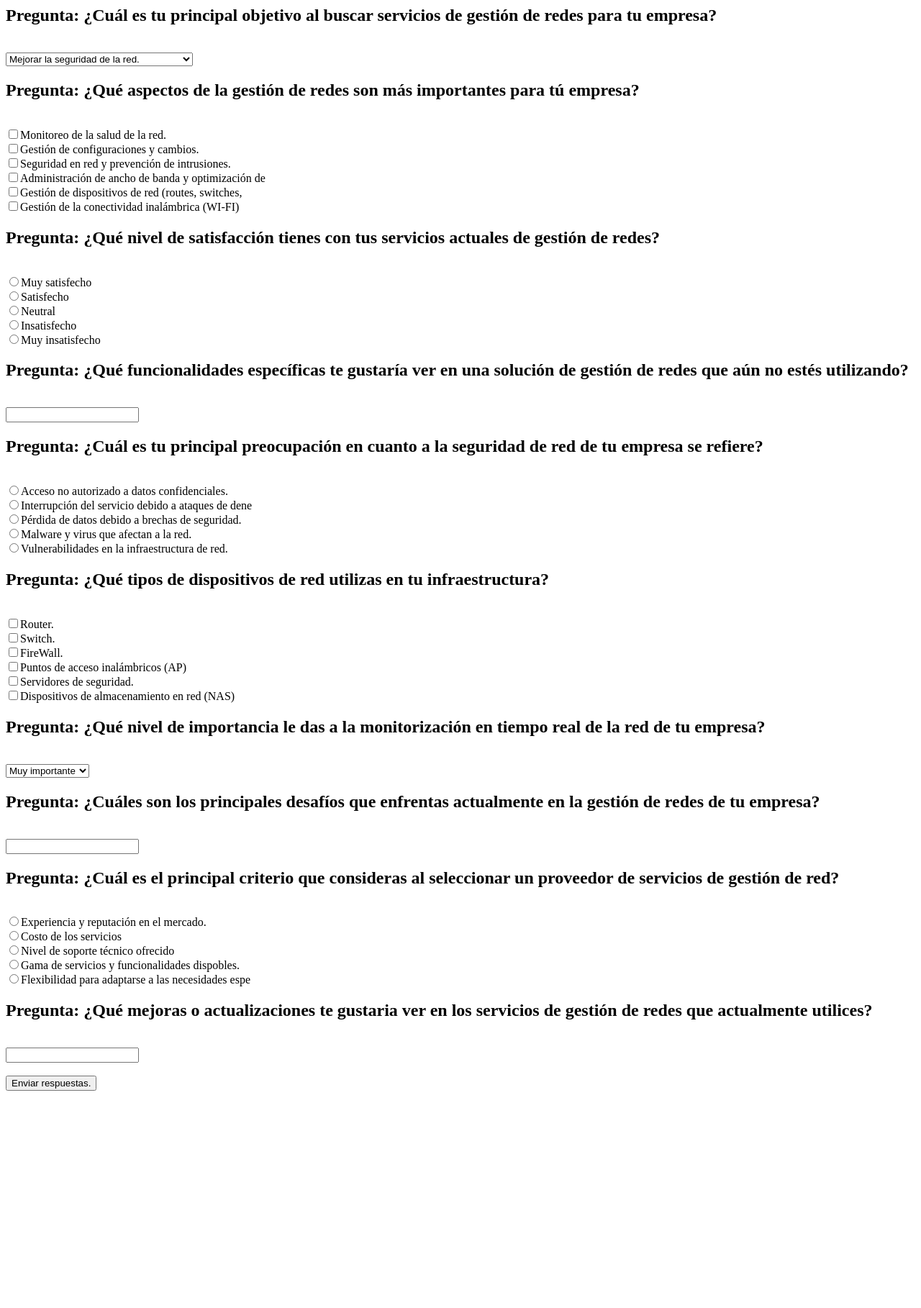
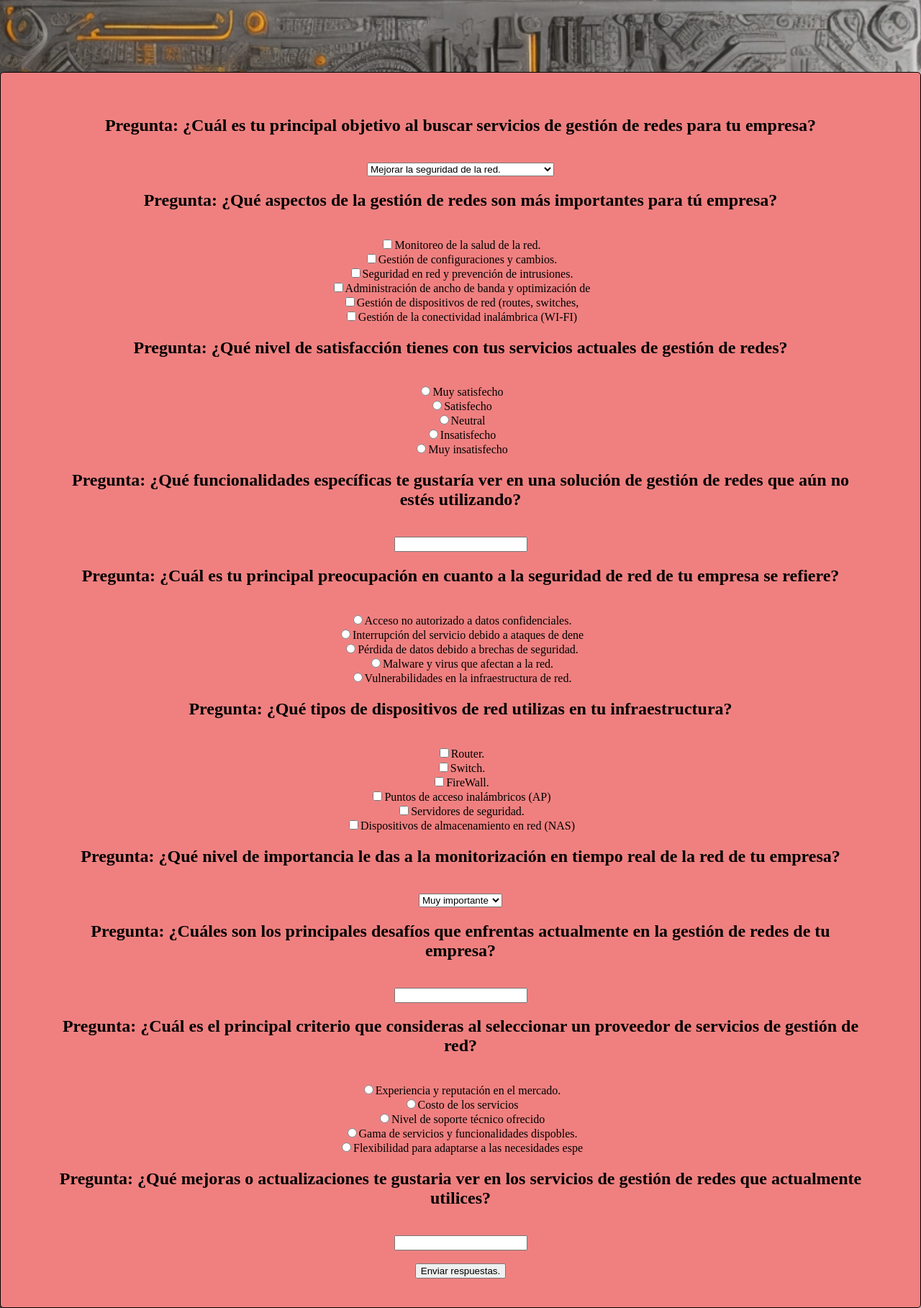
Before and after one commit to cobrat28/TFC, a PHP site: page /responder.php?id_enc=141 in a window 1280 px wide. Shown: the whole page at 72% size. Before the commit the page ends 1516 px from the top, so only its background shows below. Run offline with PHP 8.4, Linux system fonts and the light colour scheme; a user stored in the database is signed in; data comes from the database, SQL or seed files in the repository.

Commit message:
css +++++

```diff
--- a/CSS/estilos.css
+++ b/CSS/estilos.css
@@ -326,6 +326,29 @@
     background-color: lightgray;
 }
 
+.form7 {
+    text-align: center;
+    padding-left: 80px;
+    padding-right: 80px;
+    padding-top: 40px;
+    padding-bottom: 40px;
+    border: 1px solid black;
+    border-radius: 5px;
+    background-color: lightcoral;
+    margin-top: 100px;
+}
+
+.form8 {
+    text-align: center;
+    padding-left: 80px;
+    padding-right: 80px;
+    padding-top: 40px;
+    padding-bottom: 40px;
+    border: 1px solid black;
+    border-radius: 5px;
+    background-color: lightcoral;
+}
+
 .form div {
     margin-bottom: 10px;
 }
--- a/Encuestas.php
+++ b/Encuestas.php
@@ -25,7 +25,7 @@
             $emp = $dato3["nombre"];
         }
     ?>
-        <div class="form6">
+        <div class="form7">
             <h2><?php echo $nom; ?></h2><br>
             <p>Preguntas: <?php echo $cant; ?></p><br>
             <p>Empresa: <?php echo $emp; ?></p><br>
--- a/responder.php
+++ b/responder.php
@@ -1,10 +1,19 @@
+<!DOCTYPE html>
+<html lang="es">
+<head>
+    <meta charset="UTF-8">
+    <title>VarLud Analytics</title>
+    <link rel="icon" type="image/jpg" href="Imagenes/Logo_solo.png">
+    <link rel="stylesheet" href="CSS\estilos.css">
+</head>
+<body class="body_print">
 <?php
 session_start();
 if (isset($_SESSION["DNI"])) {
     $dni = $_SESSION["DNI"];
     $bd = mysqli_connect("localhost", "root", "", "varlud");
     if ($_SERVER["REQUEST_METHOD"] == "GET") {
-        echo "<form action='' method='POST'>";
+        echo "<form action='' method='POST' class='form7'>";
         $id_enc = $_GET["id_enc"];
         $query = mysqli_query($bd, "SELECT * FROM preguntas WHERE ID_encuesta = $id_enc");
         //este foreach es el principal, en el que vamos a sacar los id de preguntas, si es necesario se hará count para las correspondientes, si salen más o menos preguntas de la que son.
@@ -69,7 +78,7 @@ if (isset($_SESSION["DNI"])) {
         $query = mysqli_query($bd, "SELECT * FROM preguntas WHERE ID_encuesta = $id_enc");
         $i = 0;
         //echo $cant;
-        echo "<h1>Resumen de la encuesta:</h1><br>";
+        echo "<h1 class= 'form3'>Resumen de la encuesta:</h1><br>";
         echo "<br>";
         foreach ($query as $preg) {
             $id_preg = $preg["ID_pregunta"];
@@ -82,12 +91,12 @@ if (isset($_SESSION["DNI"])) {
             if ($type == 'che') {
                 $ans_imp = implode(", ", $ans);
                 //var_dump($ans);
-                echo "<h2>" . $txt . "</h2><br>";
-                echo "<h3>" . $ans_imp  . "</h3><br>";
+                echo "<div class='form8'><h2>" . $txt . "</h2><br>";
+                echo "<h3>" . $ans_imp  . "</h3></div><br>";
                 //$query2 = "INSERT INTO respuestas VALUES (DEFAULT, $id_preg, $id_enc, '$dni', '$ans_imp')";
             } else {
-                echo "<h2>" . $txt . "</h2><br>";
-                echo "<h3>" . $ans  . "</h3><br>";
+                echo "<div class='form8'><h2>" . $txt . "</h2><br>";
+                echo "<h3>" . $ans  . "</h3></div><br>";
                 //$query2 = "INSERT INTO respuestas VALUES (DEFAULT, $id_preg, $id_enc, '$dni', '$ans')";
             }
             //mysqli_query($bd, $query2);
@@ -99,3 +108,6 @@ if (isset($_SESSION["DNI"])) {
     //No hay usuario registrado
     header("Location: login.html");
 }
+?>
+</body>
+</html>
```
